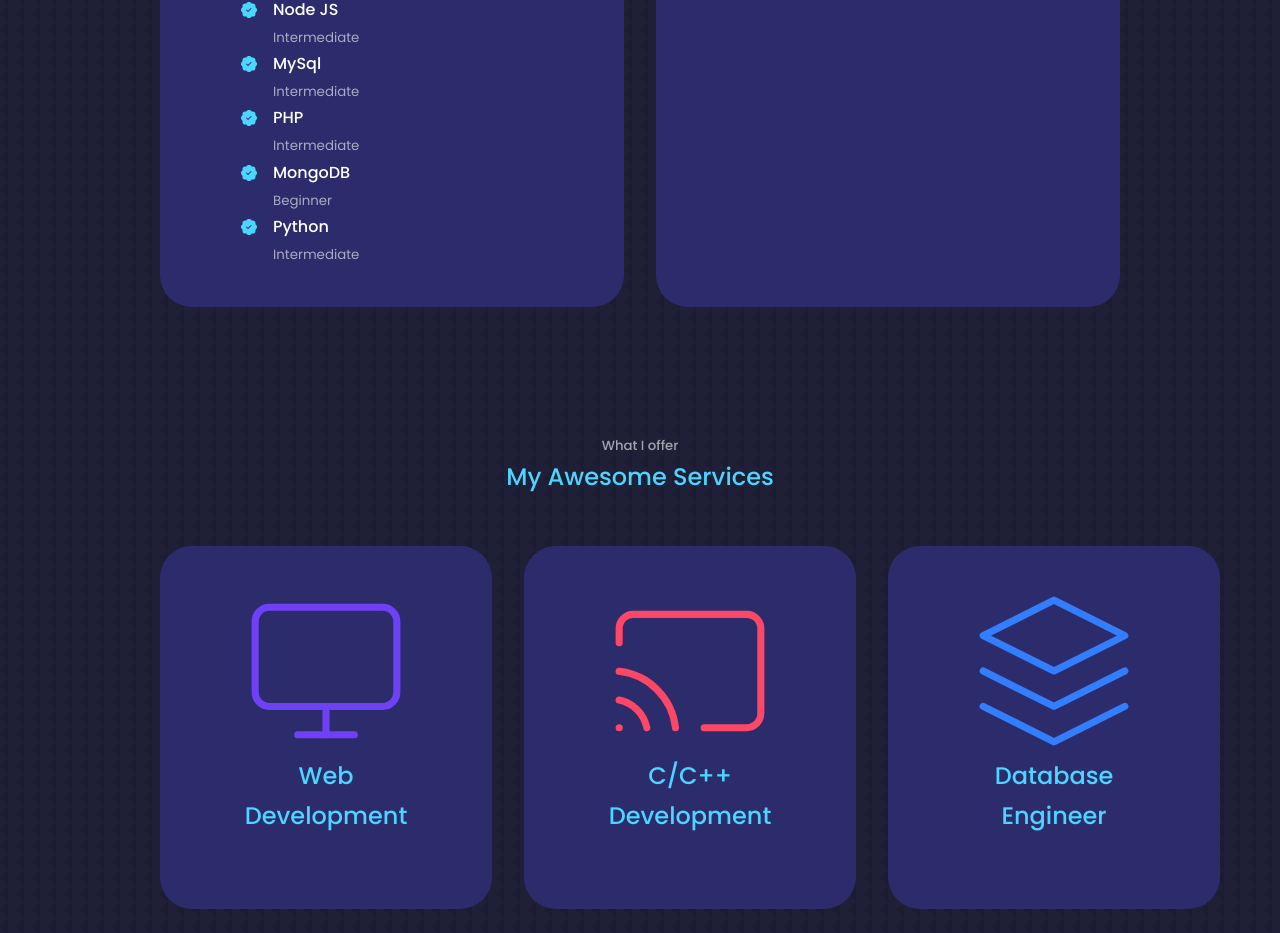
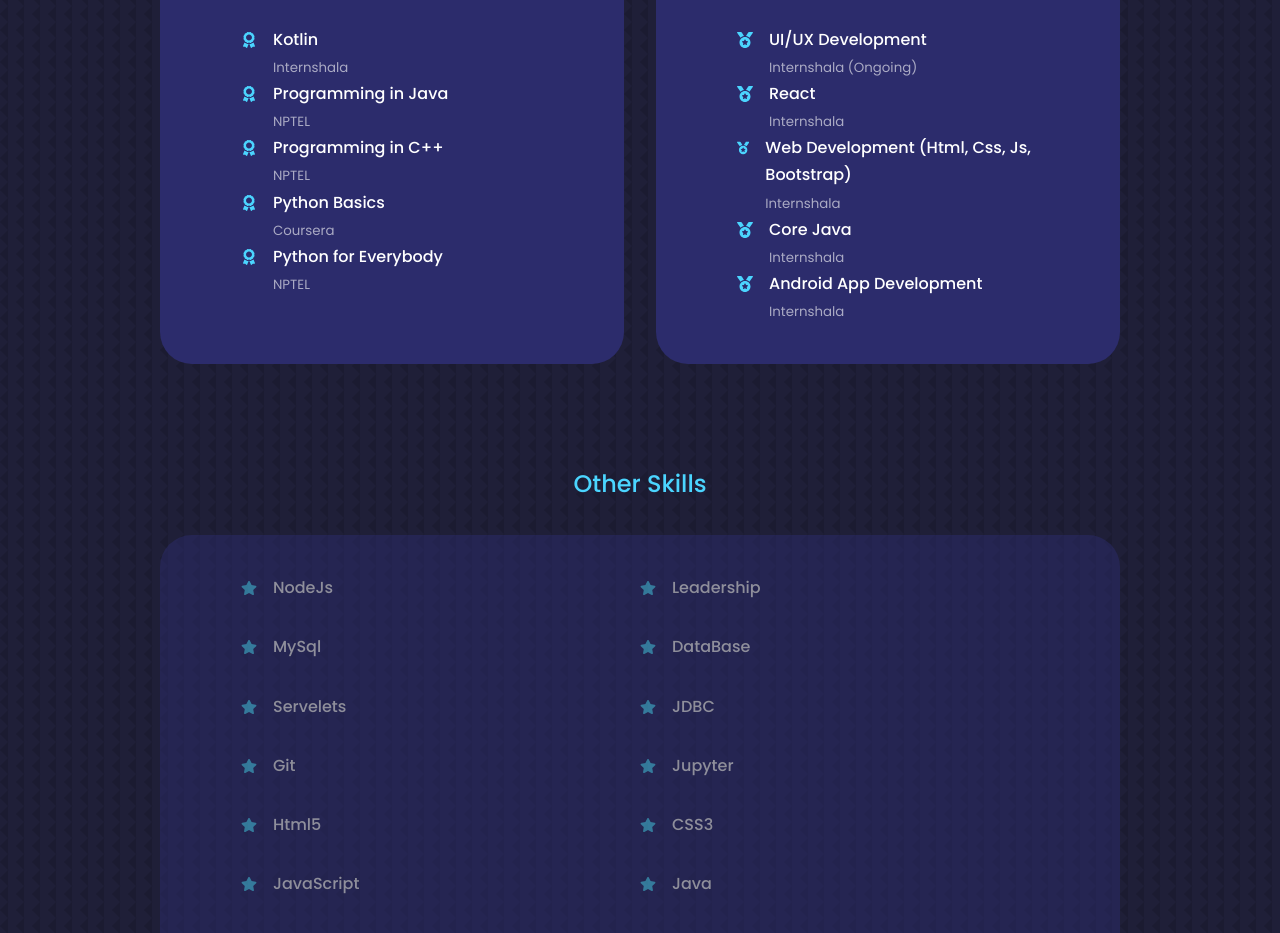
Before and after one commit to Milan-Sharma-449/Portfolio-react, a React (Create React App) app: page / in a window 1280 px wide. Shown: the part 2474-3407 px from the top of the page. Built offline with nearby package versions, Linux system fonts and the light colour scheme.

Commit message:
added other skills

```diff
--- a/src/Component/experience/Experience.jsx
+++ b/src/Component/experience/Experience.jsx
@@ -1,6 +1,7 @@
 import React from 'react'
 import './experience.css'
 import { BsPatchCheckFill } from 'react-icons/bs'
+import { FaAward, FaMedal, FaStar } from 'react-icons/fa'
 
 const Experience = () => {
   return (
@@ -106,46 +107,147 @@ const Experience = () => {
         <div>
           <h3>Certifications</h3>
           <article className='experience__details'>
-              <BsPatchCheckFill className='experience__details-icon' />
+              <FaAward className='experience__details-icon' />
               <div>
-                <h4>Node JS</h4>
-                <small className='text-light' >Intermediate</small>
+                <h4>Kotlin</h4>
+                <small className='text-light' >Internshala</small>
               </div>
             </article>
             <article className='experience__details'>
-              <BsPatchCheckFill className='experience__details-icon' />
+              <FaAward className='experience__details-icon' />
               <div>
-                <h4>MySql</h4>
-                <small className='text-light' >Intermediate</small>
+                <h4>Programming in Java</h4>
+                <small className='text-light' >NPTEL</small>
               </div>
             </article>
             <article className='experience__details'>
-              <BsPatchCheckFill className='experience__details-icon' />
+              <FaAward className='experience__details-icon' />
               <div>
-                <h4>PHP</h4>
-                <small className='text-light' >Intermediate</small>
+                <h4>Programming in C++</h4>
+                <small className='text-light' >NPTEL</small>
               </div>
             </article>
             <article className='experience__details'>
-              <BsPatchCheckFill className='experience__details-icon' />
+              <FaAward className='experience__details-icon' />
               <div>
-                <h4>MongoDB</h4>
-                <small className='text-light' >Beginner</small>
+                <h4>Python Basics</h4>
+                <small className='text-light' >Coursera</small>
               </div>
             </article>
             <article className='experience__details'>
-              <BsPatchCheckFill className='experience__details-icon' />
+              <FaAward className='experience__details-icon' />
               <div>
-                <h4>Python</h4>
-                <small className='text-light' >Intermediate</small>
+                <h4>Python for Everybody</h4>
+                <small className='text-light' >NPTEL</small>
               </div>
             </article>
         </div>
         <div>
           <h3>Trainings</h3>
+          <article className='experience__details'>
+              <FaMedal className='experience__details-icon' />
+              <div>
+                <h4>UI/UX Development</h4>
+                <small className='text-light' >Internshala (Ongoing)</small>
+              </div>
+            </article>
+            <article className='experience__details'>
+              <FaMedal className='experience__details-icon' />
+              <div>
+                <h4>React</h4>
+                <small className='text-light' >Internshala</small>
+              </div>
+            </article>
+            <article className='experience__details'>
+              <FaMedal className='experience__details-icon' />
+              <div>
+                <h4>Web Development (Html, Css, Js, Bootstrap)</h4>
+                <small className='text-light' >Internshala</small>
+              </div>
+            </article>
+            <article className='experience__details'>
+              <FaMedal className='experience__details-icon' />
+              <div>
+                <h4>Core Java</h4>
+                <small className='text-light' >Internshala</small>
+              </div>
+            </article>
+            <article className='experience__details'>
+              <FaMedal className='experience__details-icon' />
+              <div>
+                <h4>Android App Development</h4>
+                <small className='text-light' >Internshala</small>
+              </div>
+            </article>
         </div>
       </div>
-
+      <div className='c__t' >
+        <h2>Other Skills</h2>
+      </div>
+      <div className='container experience__container-skills' >
+        <div className='skills__content' >
+          <article className='skills__details'>
+            <FaStar className='experience__details-icon' />
+              <h4>NodeJs</h4>
+          </article>
+          <article className='skills__details'>
+            <FaStar className='experience__details-icon' />
+              <h4>Leadership</h4>
+          </article>
+          <article className='skills__details'>
+            <FaStar className='experience__details-icon' />
+              <h4>MySql</h4>
+          </article>
+          <article className='skills__details'>
+            <FaStar className='experience__details-icon' />
+              <h4>DataBase</h4>
+          </article>
+          <article className='skills__details'>
+            <FaStar className='experience__details-icon' />
+              <h4>Servelets</h4>
+          </article>
+          <article className='skills__details'>
+            <FaStar className='experience__details-icon' />
+              <h4>JDBC</h4>
+          </article>
+          <article className='skills__details'>
+            <FaStar className='experience__details-icon' />
+              <h4>Git</h4>
+          </article>
+          <article className='skills__details'>
+            <FaStar className='experience__details-icon' />
+              <h4>Jupyter</h4>
+          </article>
+          <article className='skills__details'>
+            <FaStar className='experience__details-icon' />
+              <h4>Html5</h4>
+          </article>
+          <article className='skills__details'>
+            <FaStar className='experience__details-icon' />
+              <h4>CSS3</h4>
+          </article>
+          <article className='skills__details'>
+            <FaStar className='experience__details-icon' />
+              <h4>JavaScript</h4>
+          </article>
+          <article className='skills__details'>
+            <FaStar className='experience__details-icon' />
+              <h4>Java</h4>
+          </article>
+          <article className='skills__details'>
+            <FaStar className='experience__details-icon' />
+              <h4>Python</h4>
+          </article>
+          <article className='skills__details'>
+            <FaStar className='experience__details-icon' />
+              <h4>C Programming</h4>
+          </article>
+          <article className='skills__details'>
+            <FaStar className='experience__details-icon' />
+              <h4>C++ Programming</h4>
+          </article>
+        </div>
+      </div>
     </section>
   )
 }
--- a/src/Component/experience/experience.css
+++ b/src/Component/experience/experience.css
@@ -1,6 +1,11 @@
 .experience__container {
     display: grid;
     grid-template-columns: 1fr 1fr;
+    gap: 2rem;
+}
+.experience__container-skills {
+    display: grid;
+    grid-template-columns: 1fr;
     gap: 2rem;
 }
 .experience__container > div {
@@ -20,12 +25,39 @@
     margin-bottom: 2rem;
     color: var(--color-primary);
 }
+.experience__container-skills > div {
+    background: var(--color-bg-variant) ;
+    opacity: 50%;
+    padding: 2.4rem 5rem;
+    border-radius: 2rem;
+    border: 1px solid transparent;
+    transition: var(--transition);
+}
+.experience__container-skills > div:hover {
+    background: transparent;
+    border-color: var(--color-primary-variant);
+    cursor: pointer;
+}
+.experience__container-skills > div h3 {
+    text-align: center;
+    margin-bottom: 2rem;
+    color: var(--color-primary);
+}
 .experience__content {
     display: grid;
     grid-template-columns: 1fr 1fr;
     row-gap: 2rem;
 }
+.skills__content {
+    display: grid;
+    grid-template-columns: 1fr 1fr;
+    row-gap: 2rem;
+}
 .experience__details {
+    display: flex;
+    gap: 1rem;
+}
+.skills__details {
     display: flex;
     gap: 1rem;
 }
@@ -36,8 +68,10 @@
 .c__t {
     text-align: center;
     margin-top: 100px;
+    margin-bottom: 30px;
     color: var(--color-primary);
 }
+
 
 /* ======================== MEDIA QUERIES (MEDIUM DEVICES) ========================= */
 
@@ -46,6 +80,11 @@
         grid-template-columns: 1fr;
     }
     .experience__container > div {
+        width: 80%;
+        padding: 2rem;
+        margin: 0 auto;
+    }
+    .experience__container-skills > div {
         width: 80%;
         padding: 2rem;
         margin: 0 auto;
@@ -65,4 +104,12 @@
         width: 100%;
         padding: 2rem 1rem;
     }
+    .experience__container-skills > div {
+        width: 100%;
+        padding: 2rem;
+        margin: 0 auto;
+    }
+    .skills__details {
+        font-size: small;
+    }
 }
```
